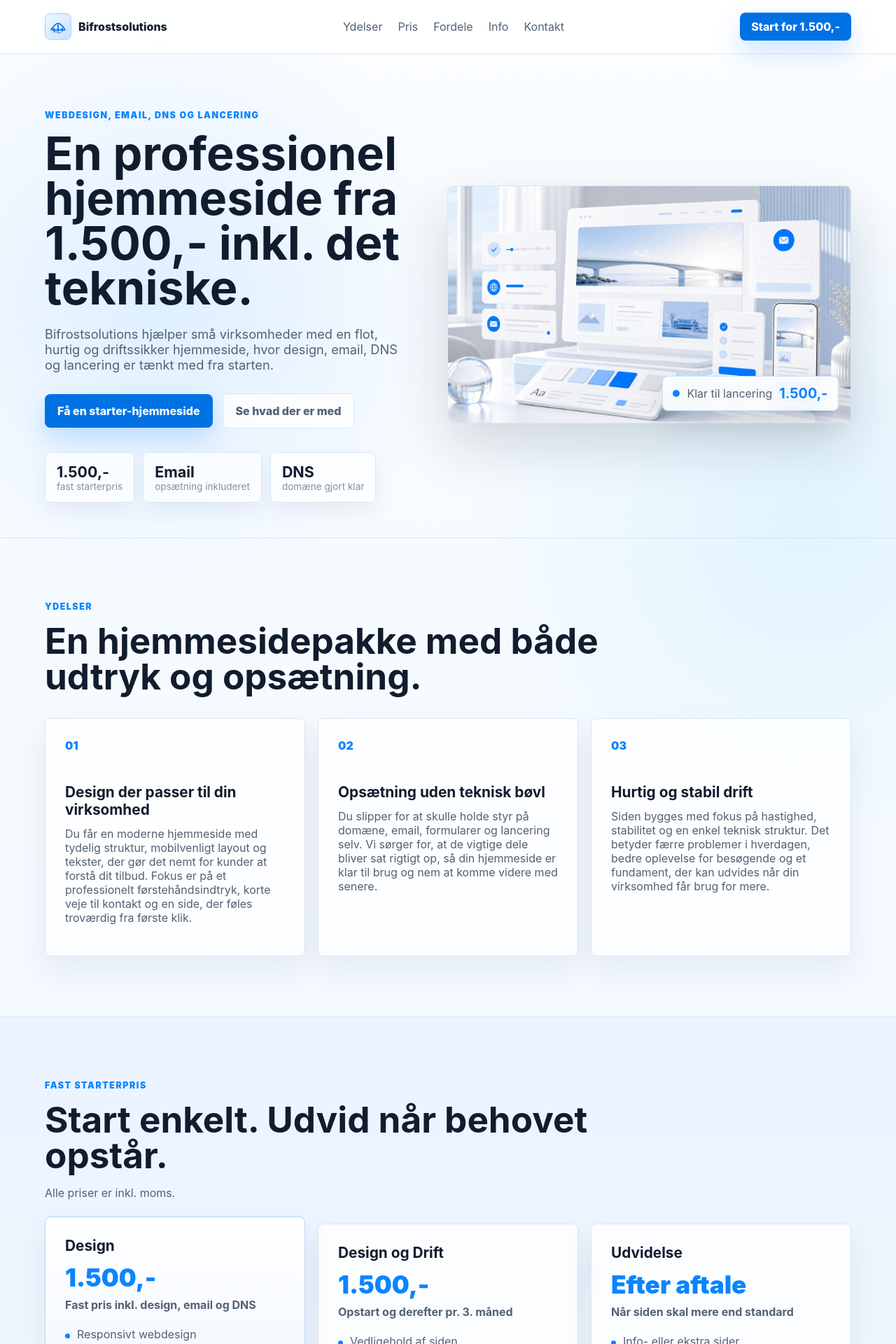
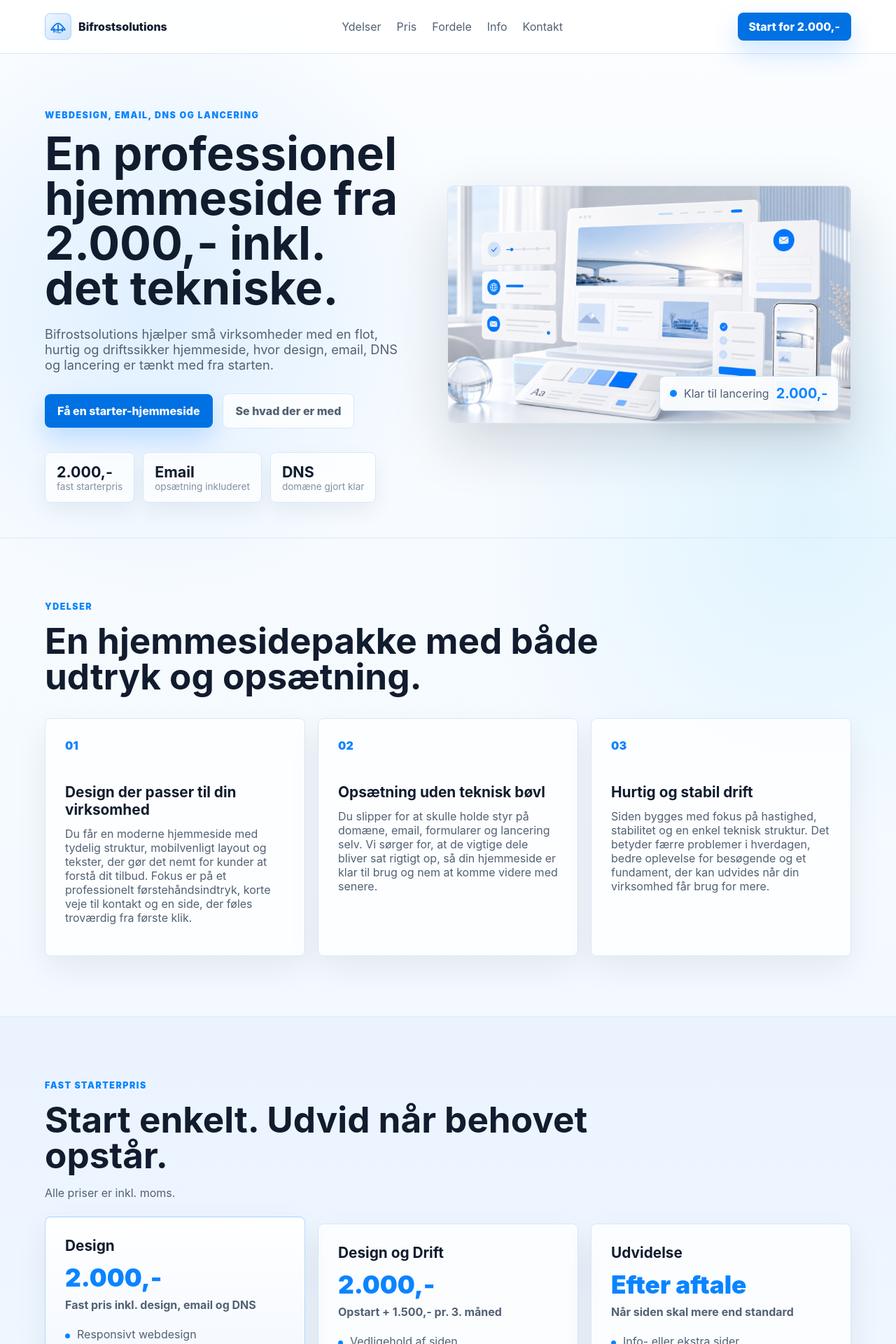
Before and after one commit to IntlJB/bifrostsolutions, a React (Vite) app: page / in a window 1280 px wide. Shown: the top 1920 px of the page at 70% size. Built offline with nearby package versions, Linux system fonts and the light colour scheme.

Commit message:
Update package pricing

```diff
--- a/index.html
+++ b/index.html
@@ -6,11 +6,11 @@
     <meta name="viewport" content="width=device-width, initial-scale=1.0" />
     <meta
       name="description"
-      content="Billig professionel hjemmeside fra 1.500,- inkl. design, email, DNS og lancering. Bifrostsolutions tilbyder webdesign, komplet hosting, drift og opstart til faste priser."
+      content="Billig professionel hjemmeside fra 2.000,- inkl. design, email, DNS og lancering. Bifrostsolutions tilbyder webdesign, komplet hosting, drift og opstart til faste priser."
     />
     <meta
       name="keywords"
-      content="billig hjemmeside, hjemmeside fra 1500, billig opstart hjemmeside, webdesign, hosting, komplet hosting, hjemmeside til små virksomheder, hjemmeside fast pris, Bifrostsolutions"
+      content="billig hjemmeside, hjemmeside fra 2000, billig opstart hjemmeside, webdesign, hosting, komplet hosting, hjemmeside til små virksomheder, hjemmeside fast pris, Bifrostsolutions"
     />
     <meta name="author" content="Bifrostsolutions" />
     <meta name="robots" content="index, follow" />
@@ -18,7 +18,7 @@
     <meta property="og:type" content="website" />
     <meta property="og:locale" content="da_DK" />
     <meta property="og:site_name" content="Bifrostsolutions" />
-    <meta property="og:title" content="Billig hjemmeside fra 1.500,- | Bifrostsolutions" />
+    <meta property="og:title" content="Billig hjemmeside fra 2.000,- | Bifrostsolutions" />
     <meta
       property="og:description"
       content="Få en professionel hjemmeside med billig opstart, design, email, DNS, komplet hosting og drift samlet ét sted."
@@ -26,13 +26,13 @@
     <meta property="og:url" content="https://bifrostsolutions.dk/" />
     <meta property="og:image" content="https://bifrostsolutions.dk/og-image.png" />
     <meta name="twitter:card" content="summary_large_image" />
-    <meta name="twitter:title" content="Billig hjemmeside fra 1.500,- | Bifrostsolutions" />
+    <meta name="twitter:title" content="Billig hjemmeside fra 2.000,- | Bifrostsolutions" />
     <meta
       name="twitter:description"
       content="Professionel hjemmeside, komplet hosting og drift til små virksomheder med fast opstartspris."
     />
     <meta name="theme-color" content="#0a84ff" />
-    <title>Billig hjemmeside fra 1.500,- | Hosting og webdesign | Bifrostsolutions</title>
+    <title>Billig hjemmeside fra 2.000,- | Hosting og webdesign | Bifrostsolutions</title>
     <script type="application/ld+json">
       {
         "@context": "https://schema.org",
@@ -41,7 +41,7 @@
         "url": "https://bifrostsolutions.dk/",
         "description": "Bifrostsolutions laver professionelle hjemmesider til små virksomheder med billig opstart, fast pris, webdesign, email, DNS, hosting og drift.",
         "areaServed": "Danmark",
-        "priceRange": "Fra 1.500 DKK",
+        "priceRange": "Fra 2.000 DKK",
         "vatID": "DK46504372",
         "sameAs": ["https://github.com/IntlJB/bifrostsolutions"],
         "hasOfferCatalog": {
@@ -51,16 +51,16 @@
             {
               "@type": "Offer",
               "name": "Design",
-              "price": "1500",
+              "price": "2000",
               "priceCurrency": "DKK",
               "description": "Professionel starter-hjemmeside inkl. design, email, DNS og lancering."
             },
             {
               "@type": "Offer",
               "name": "Design og Drift",
-              "price": "1500",
+              "price": "2000",
               "priceCurrency": "DKK",
-              "description": "Opstart og løbende drift hver 3. måned."
+              "description": "Opstart til 2.000 DKK og løbende drift til 1.500 DKK hver 3. måned."
             }
           ]
         }
--- a/src/App.jsx
+++ b/src/App.jsx
@@ -20,7 +20,7 @@ const services = [
 const packages = [
   {
     name: 'Design',
-    price: '1.500,-',
+    price: '2.000,-',
     featured: true,
     note: 'Fast pris inkl. design, email og DNS',
     features: [
@@ -33,8 +33,8 @@ const packages = [
   },
   {
     name: 'Design og Drift',
-    price: '1.500,-',
-    note: 'Opstart og derefter pr. 3. måned',
+    price: '2.000,-',
+    note: 'Opstart + 1.500,- pr. 3. måned',
     features: ['Vedligehold af siden', 'Små rettelser', 'Teknisk overblik', 'Hjælp ved fejl'],
   },
   {
@@ -71,7 +71,7 @@ const platformBenefits = [
 const seoHighlights = [
   {
     title: 'Billig opstart uden skjulte trin',
-    text: 'Du får en professionel hjemmeside fra 1.500,- inkl. de vigtigste dele for at komme online. Det gør løsningen oplagt til små virksomheder, selvstændige og nye projekter, der vil i gang uden et stort startbudget.',
+    text: 'Du får en professionel hjemmeside fra 2.000,- inkl. de vigtigste dele for at komme online. Det gør løsningen oplagt til små virksomheder, selvstændige og nye projekter, der vil i gang uden et stort startbudget.',
   },
   {
     title: 'Komplet hosting og drift',
@@ -86,7 +86,7 @@ const seoHighlights = [
 const infoItems = [
   {
     category: 'Guide',
-    title: 'Hvad får du med en starter-hjemmeside til 1.500,-?',
+    title: 'Hvad får du med en starter-hjemmeside til 2.000,-?',
     excerpt:
       'Du får en enkel, professionel hjemmeside med design, email, DNS-hjælp, kontaktformular og lancering. Pakken er lavet til mindre virksomheder, der vil online hurtigt uden at betale for en stor specialløsning fra dag ét.',
     time: '3 min',
@@ -135,7 +135,7 @@ function Nav() {
         <a href="/#contact">Kontakt</a>
       </div>
       <a className="navCta" href="/#contact">
-        Start for 1.500,-
+        Start for 2.000,-
       </a>
     </nav>
   )
@@ -221,7 +221,7 @@ function HomePage() {
       <section className="heroSection" id="top">
         <div className="heroCopy">
           <span className="eyebrow">Webdesign, email, DNS og lancering</span>
-          <h1>En professionel hjemmeside fra 1.500,- inkl. det tekniske.</h1>
+          <h1>En professionel hjemmeside fra 2.000,- inkl. det tekniske.</h1>
           <p>
             Bifrostsolutions hjælper små virksomheder med en flot, hurtig og driftssikker
             hjemmeside, hvor design, email, DNS og lancering er tænkt med fra starten.
@@ -236,7 +236,7 @@ function HomePage() {
           </div>
           <div className="stats" aria-label="Nøgletal">
             <div>
-              <strong>1.500,-</strong>
+              <strong>2.000,-</strong>
               <span>fast starterpris</span>
             </div>
             <div>
@@ -255,7 +255,7 @@ function HomePage() {
           <div className="statusPanel">
             <span className="pulse"></span>
             Klar til lancering
-            <strong>1.500,-</strong>
+            <strong>2.000,-</strong>
           </div>
         </div>
       </section>
@@ -369,7 +369,7 @@ function HomePage() {
       <section className="contactSection" id="contact">
         <div className="contactCopy">
           <span className="eyebrow">Kontakt</span>
-          <h2>Vil du have en hjemmeside til 1.500,-?</h2>
+          <h2>Vil du have en hjemmeside til 2.000,-?</h2>
           <p>
             Skriv kort hvad din virksomhed laver, og om du allerede har domæne og email.
             Så vender vi tilbage med næste skridt.
@@ -394,7 +394,7 @@ function HomePage() {
           <label>
             Hvad har du brug for?
             <select name="need" defaultValue="starter">
-              <option value="starter">Starter-hjemmeside til 1.500,-</option>
+              <option value="starter">Starter-hjemmeside til 2.000,-</option>
               <option value="setup">Opsætning og lancering</option>
               <option value="contact">Email og kontaktformular</option>
               <option value="redesign">Redesign af eksisterende side</option>
```
